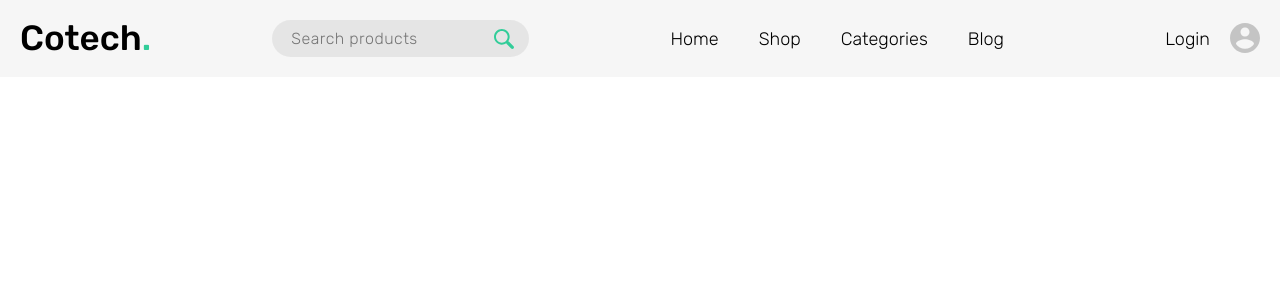
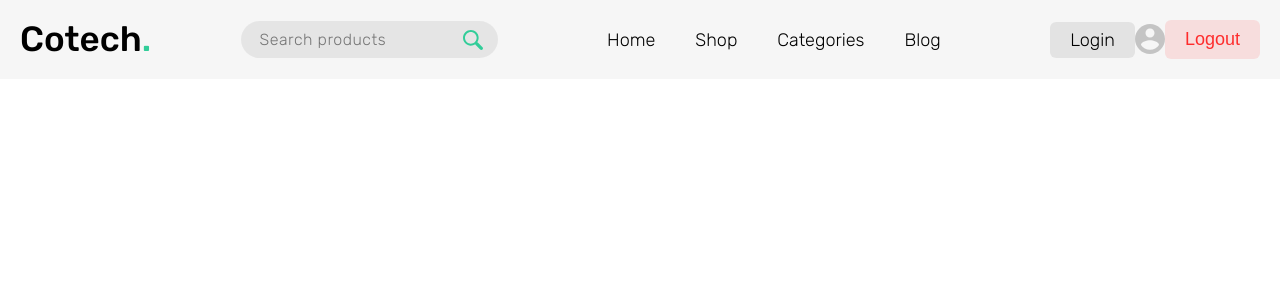
Before and after one commit to abdulmomin123/coders-tech, a Next.js app: page / in a window 1280 px wide. Shown: the top 300 px of the page. Built offline with nearby package versions, Linux system fonts and the light colour scheme.

Commit message:
Completed the MVC of Navbar

```diff
--- a/src/components/HomePage.tsx
+++ b/src/components/HomePage.tsx
@@ -1,17 +1,11 @@
 import styled from 'styled-components';
-import Navbar from './Navbar';
 
 const Root = styled.div`
   background: #f6f6f6;
 `;
 
 const HomePage = () => {
-  return (
-    <Root>
-      {/* Navbar */}
-      <Navbar />
-    </Root>
-  );
+  return <Root></Root>;
 };
 
 export default HomePage;
--- a/src/components/Navbar.tsx
+++ b/src/components/Navbar.tsx
@@ -2,6 +2,8 @@ import React from 'react';
 import Link from 'next/link';
 import styled, { css } from 'styled-components';
 import { flexCenter } from '../styles/utils';
+import { PRODUCT_CATEGORIES } from '../constants';
+import { capitalize } from '../helpers';
 
 const Root = styled.nav`
   padding: 2rem;
@@ -13,7 +15,7 @@ const CenteredContainer = styled.div`
   grid-auto-flow: column;
   align-items: center;
   justify-content: space-between;
-  max-width: 140rem;
+  max-width: 160rem;
   margin: 0 auto;
 `;
 
@@ -63,24 +65,90 @@ const SearchIcon = styled.svg`
 `;
 
 const Links = styled.div`
-  /*  */
+  display: flex;
 `;
 
 const linkTypography = css`
   font-size: 1.8rem;
   padding: 0.9rem 2rem;
+  transition: color 0.2s;
 `;
 
 const NavLink = styled.a`
   ${linkTypography}
+
+  &:hover {
+    color: #333;
+  }
+`;
+
+const DropdownContainer = styled.div`
+  position: relative;
+
+  &:hover > :last-child {
+    visibility: initial;
+    opacity: 1;
+  }
+`;
+
+const CategoryText = styled.p`
+  ${linkTypography}
+  cursor: pointer;
+`;
+
+const CategoryDropdown = styled.ul`
+  position: absolute;
+  top: 100%;
+  left: 50%;
+  padding: 1.5rem 0;
+  background: rgba(192, 224, 243, 0.4);
+  border-radius: 1rem;
+  transform: translateX(-50%);
+  opacity: 0;
+  visibility: hidden;
+  transition: opacity 0.3s;
+`;
+
+const DropdownLink = styled.a`
+  ${linkTypography}
+  width: 100%;
+  padding: 1rem 8rem 1rem 1.5rem;
+  transition: background 0.2s;
+
+  &:hover {
+    background: rgba(0, 0, 0, 0.1);
+  }
 `;
 
 const AuthArea = styled.div`
   ${flexCenter}
 `;
 
+const authLinkOrBtn = css`
+  ${linkTypography}
+  border-radius: 6px;
+  transition: opacity 0.3s;
+  transition: background 0.2s;
+`;
+
 const LoginLink = styled.a`
-  ${linkTypography}
+  ${authLinkOrBtn}
+  background: rgba(0, 0, 0, 0.08);
+
+  &:hover {
+    background: rgba(0, 0, 0, 0.13);
+  }
+`;
+
+const LogoutBtn = styled.button`
+  ${authLinkOrBtn}
+  color: rgba(255, 0, 0, 0.8);
+  background: rgba(255, 0, 0, 0.1);
+  transition: background 0.2s;
+
+  &:hover {
+    background: rgba(255, 0, 0, 0.15);
+  }
 `;
 
 const MyAccountLink = styled.a`
@@ -138,9 +206,22 @@ const Navbar = () => {
           </Link>
 
           {/* Categories */}
-          <Link href="/categories" passHref>
-            <NavLink>Categories</NavLink>
-          </Link>
+          <DropdownContainer>
+            {/* Text */}
+            <CategoryText>Categories</CategoryText>
+
+            {/* Dropdown */}
+            <CategoryDropdown>
+              {/* Links */}
+              {PRODUCT_CATEGORIES.map(category => (
+                <li>
+                  <Link href={`/${category}`} passHref>
+                    <DropdownLink>{capitalize(category)}</DropdownLink>
+                  </Link>
+                </li>
+              ))}
+            </CategoryDropdown>
+          </DropdownContainer>
 
           {/* Blog */}
           <Link href="/blog" passHref>
@@ -163,6 +244,9 @@ const Navbar = () => {
               </MyAccountIcon>
             </MyAccountLink>
           </Link>
+
+          {/* Logout btn */}
+          <LogoutBtn>Logout</LogoutBtn>
         </AuthArea>
       </CenteredContainer>
     </Root>
--- /dev/null
+++ b/src/constants.ts
@@ -0,0 +1,10 @@
+export const PRODUCT_CATEGORIES = [
+  'laptop',
+  'keyboard',
+  'mouse',
+  'mousepad',
+  'monitor',
+  'smartphone',
+  'headset',
+  'microphone',
+];
--- /dev/null
+++ b/src/helpers.ts
@@ -0,0 +1,2 @@
+export const capitalize = (word: string) =>
+  `${word[0].toUpperCase()}${word.slice(1)}`;
--- a/src/pages/_app.tsx
+++ b/src/pages/_app.tsx
@@ -1,5 +1,6 @@
 import type { AppProps } from 'next/app';
 import Head from 'next/head';
+import Navbar from '../components/Navbar';
 import { GlobalStyles } from '../styles/globalStyles';
 
 function MyApp({ Component, pageProps }: AppProps) {
@@ -12,6 +13,10 @@ function MyApp({ Component, pageProps }: AppProps) {
           content="Shop for coding techs and equipments. Built for programmers to fulfill their tech needs, all in one place."
         />
       </Head>
+
+      {/* Navbar */}
+      <Navbar />
+
       {/* Global styles */}
       <GlobalStyles />
       <Component {...pageProps} />
```
